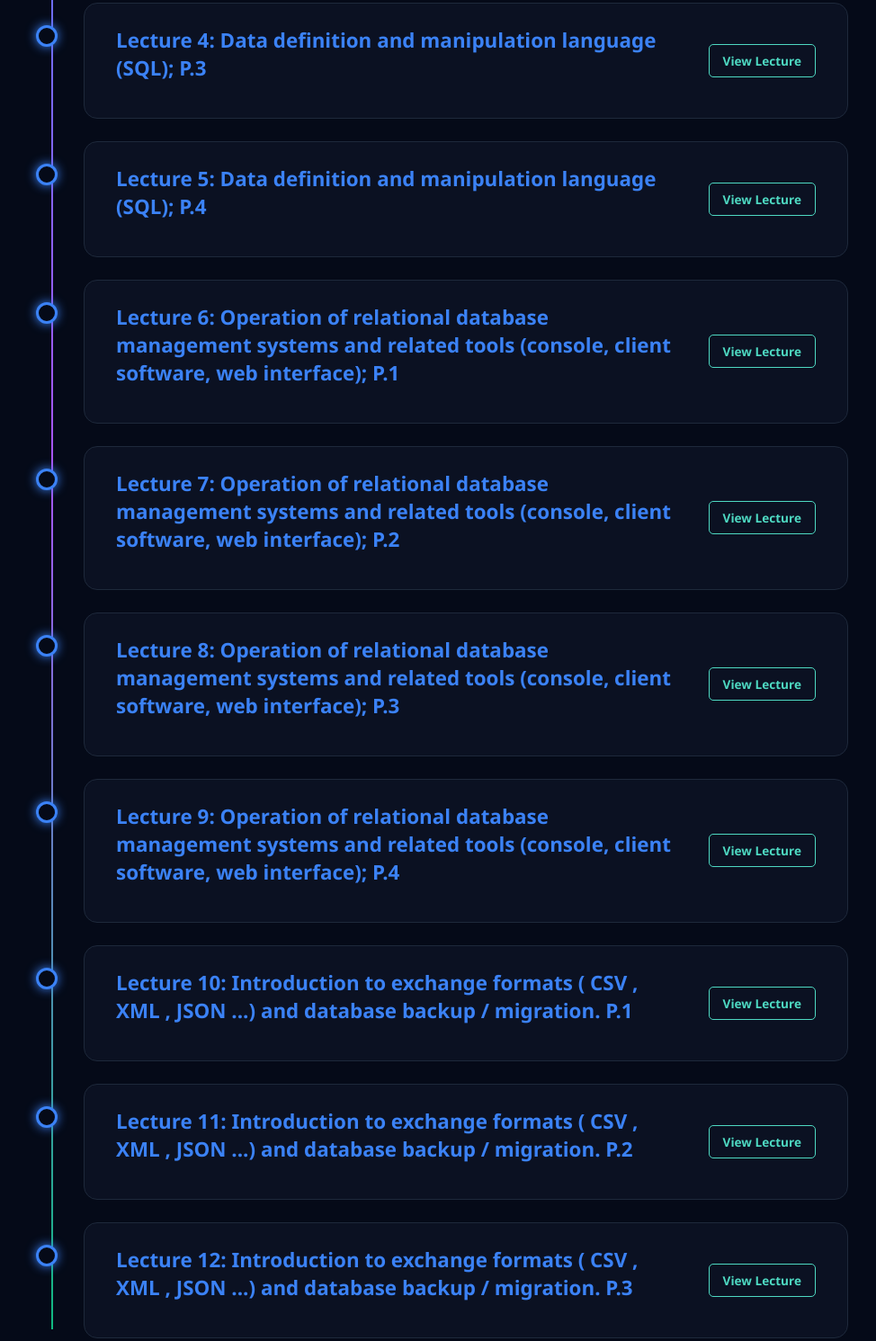
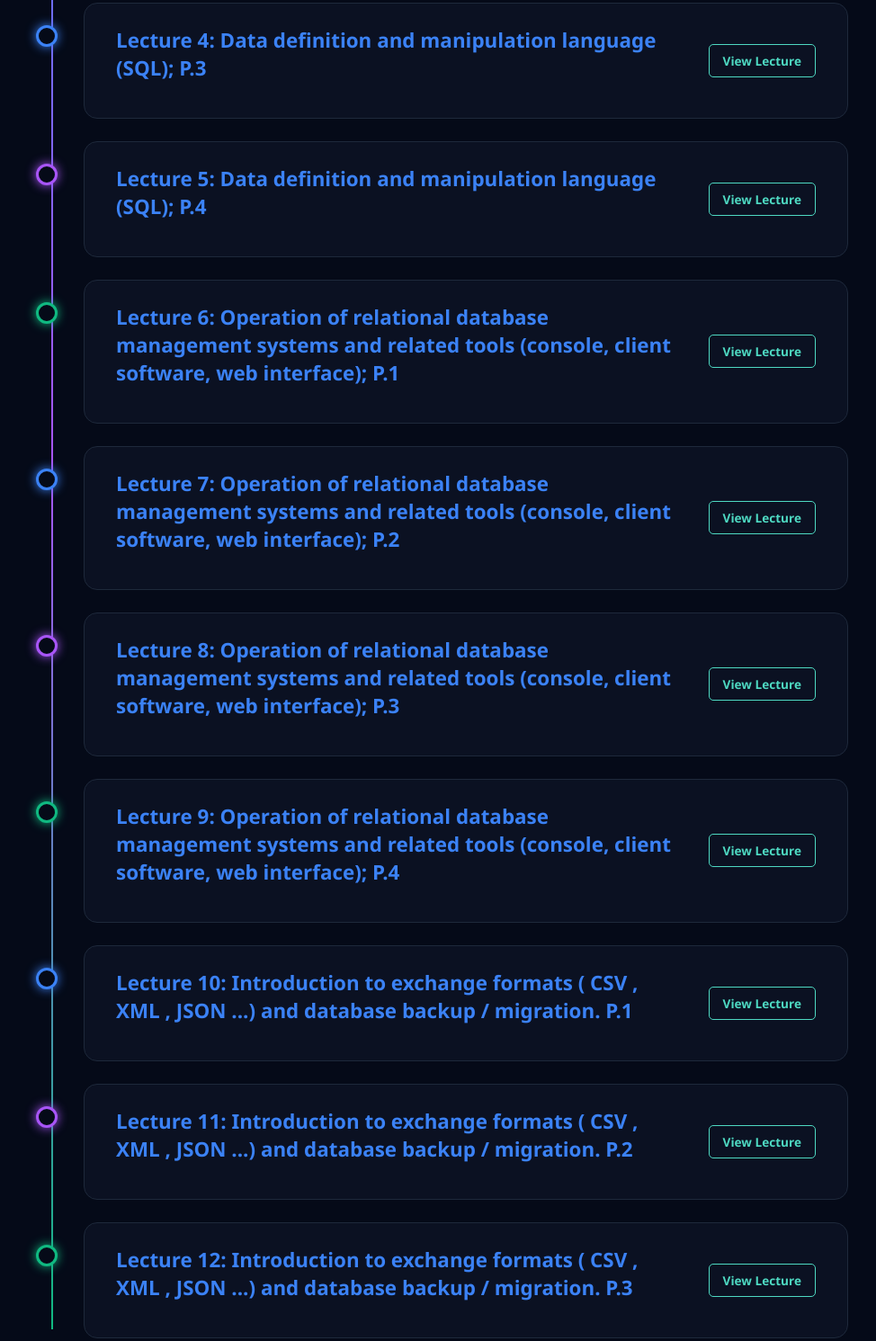
Before and after one commit to lolymagdy2006-boop/Information-System, a plain HTML site: page index.html in a window 1280 px wide. Shown: the part 1128-2619 px from the top of the page at 90% size, without its empty margins (147-1121 px from the left). Drawn offline with Linux system fonts and the light colour scheme.

Commit message:
Update index.html

```diff
--- a/index.html
+++ b/index.html
@@ -131,7 +131,7 @@
                 </div>
 
             <div class="lesson-item">
-                <div class="indicator blue-glow"></div>
+                <div class="indicator purple-glow"></div>
                 <div class="card course-card">
                     <div class="content-area">
                         <h3><b>Lecture 5:</b> Data definition and manipulation language (SQL); <b>P.4</b></h3>
@@ -142,7 +142,7 @@
 
 
             <div class="lesson-item">
-                <div class="indicator blue-glow"></div>
+                <div class="indicator green-glow"></div>
                 <div class="card course-card">
                     <div class="content-area">
                         <h3><b>Lecture 6:</b> Operation of relational database management systems and related tools (console, client software, web interface); <b>P.1</b></h3>
@@ -163,7 +163,7 @@
 
 
            <div class="lesson-item">
-                <div class="indicator blue-glow"></div>
+                <div class="indicator purple-glow"></div>
                 <div class="card course-card">
                     <div class="content-area">
                         <h3><b>Lecture 8:</b> Operation of relational database management systems and related tools (console, client software, web interface); <b>P.3</b></h3>
@@ -173,7 +173,7 @@
                 </div>
 
            <div class="lesson-item">
-                <div class="indicator blue-glow"></div>
+                <div class="indicator green-glow"></div>
                 <div class="card course-card">
                     <div class="content-area">
                         <h3><b>Lecture 9:</b> Operation of relational database management systems and related tools (console, client software, web interface); <b>P.4</b></h3>
@@ -196,7 +196,7 @@
     </div>
 
                 <div class="lesson-item">
-                 <div class="indicator blue-glow"></div>
+                 <div class="indicator purple-glow"></div>
                  <div class="card course-card">
                       <div class="content-area">
                             <h3><b>Lecture 11:</b> Introduction to exchange formats ( CSV ,  XML , JSON ...) and database backup / migration. <b>P.2</b></h3>
@@ -209,7 +209,7 @@
 
 
                 <div class="lesson-item">
-                 <div class="indicator blue-glow"></div>
+                 <div class="indicator green-glow"></div>
                  <div class="card course-card">
                       <div class="content-area">
                             <h3><b>Lecture 12:</b> Introduction to exchange formats ( CSV ,  XML , JSON ...) and database backup / migration. <b>P.3</b></h3>
```
